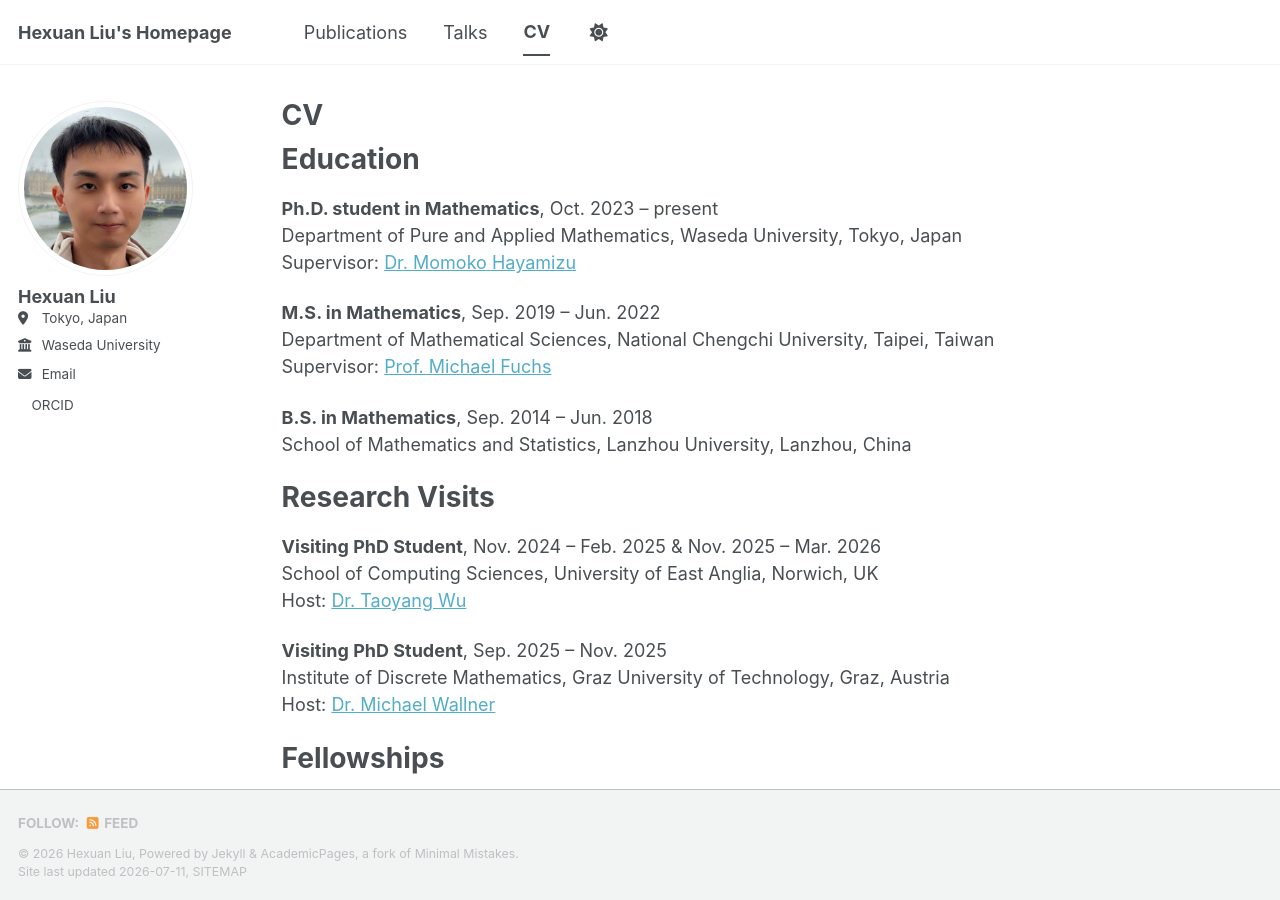
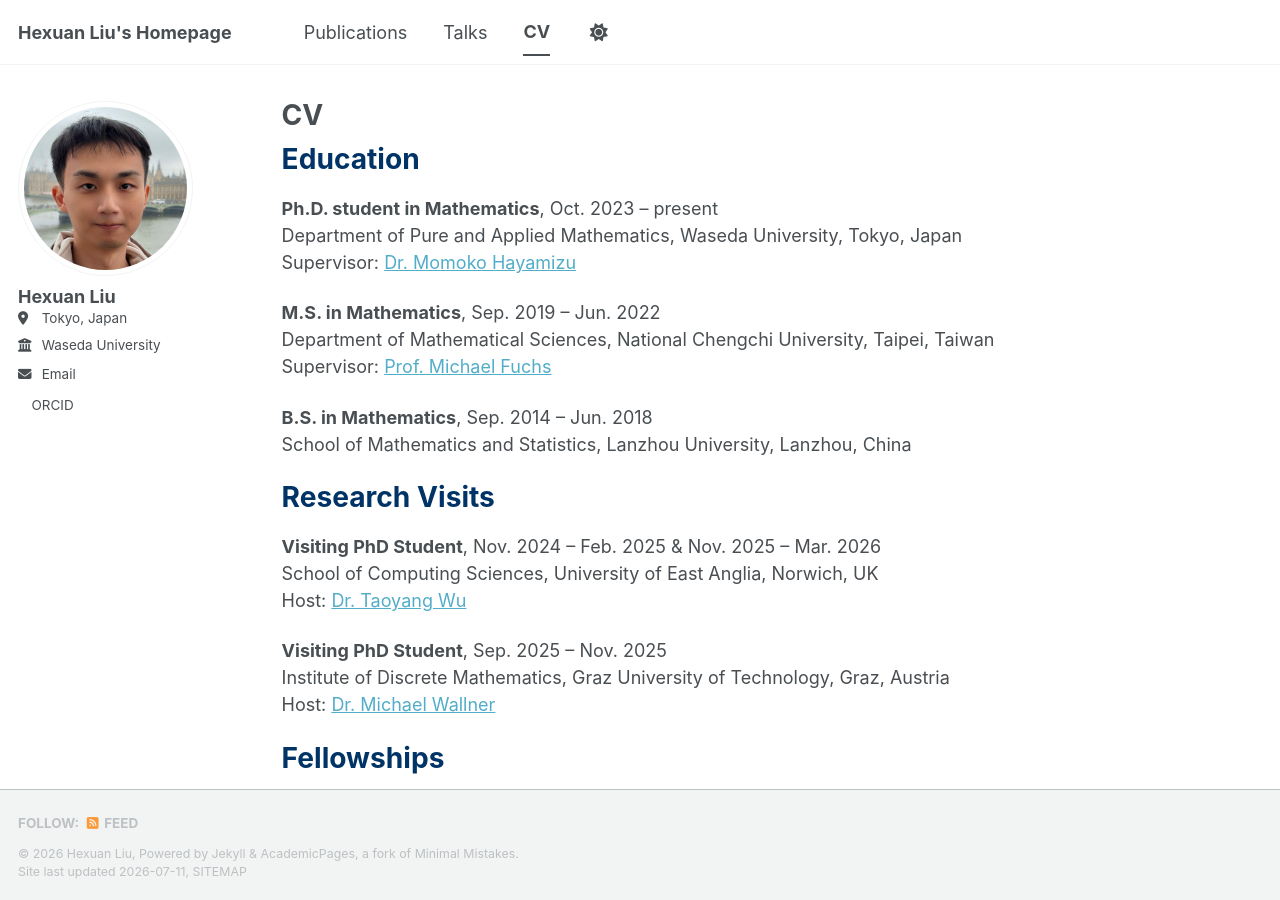
Before and after one commit to Hexuan-Liu/hexuan-liu.github.io, a Jekyll site: the page built from _pages/cv.md, in a window 1280 px wide and 900 px high. Built offline with Jekyll 4.4.1, drawn with Linux system fonts in a browser that asks for light colours; a style sheet for code colours, icons or effects is not loaded.

Commit message:
Update CV sections and formatting

```diff
--- a/_pages/cv.md
+++ b/_pages/cv.md
@@ -9,8 +9,7 @@ redirect_from:
 
 {% include base_path %}
 
-Education
-======
+<h1 style="color: #003366;">Education</h1>
 
 **Ph.D. student in Mathematics**, Oct. 2023 – present
 Department of Pure and Applied Mathematics, Waseda University, Tokyo, Japan
@@ -23,8 +22,7 @@ Supervisor: [Prof. Michael Fuchs](https://web.math.nccu.edu.tw/mfuchs/)
 **B.S. in Mathematics**, Sep. 2014 – Jun. 2018
 School of Mathematics and Statistics, Lanzhou University, Lanzhou, China
 
-Research Visits
-======
+<h1 style="color: #003366;">Research Visits</h1>
 
 **Visiting PhD Student**, Nov. 2024 – Feb. 2025 & Nov. 2025 – Mar. 2026
 School of Computing Sciences, University of East Anglia, Norwich, UK
@@ -34,8 +32,7 @@ Host: [Dr. Taoyang Wu](https://sites.google.com/site/taoyangwu/home?authuser=0)
 Institute of Discrete Mathematics, Graz University of Technology, Graz, Austria
 Host: [Dr. Michael Wallner](https://dmg.tuwien.ac.at/mwallner/)
 
-Fellowships
-======
+<h1 style="color: #003366;">Fellowships</h1>
 
 **Research Fellowship for Young Scientists (DC2)**, Apr. 2025 – Mar. 2027
 Japan Society for the Promotion of Science (JSPS)
@@ -45,14 +42,12 @@ Japan Society for the Promotion of Science (JSPS)
 **W-SPRING Fellowship**, Sep. 2023 – Mar. 2025
 Japan Science and Technology Agency (JST) & Waseda University
 
-Grants and Awards
-======
+<h1 style="color: #003366;">Grants and Awards</h1>
 
 **W-SPRING Overseas Travel Grant**, Waseda University, 2024
 
 **Best Thesis Award**, College of Science, National Chengchi University, 2023
 
-Publications and Talks
-======
+<h1 style="color: #003366;">Publications and Talks</h1>
 
 Please see my [Publications](/publications/) and [Talks](/talks/) pages for a full list.
```
